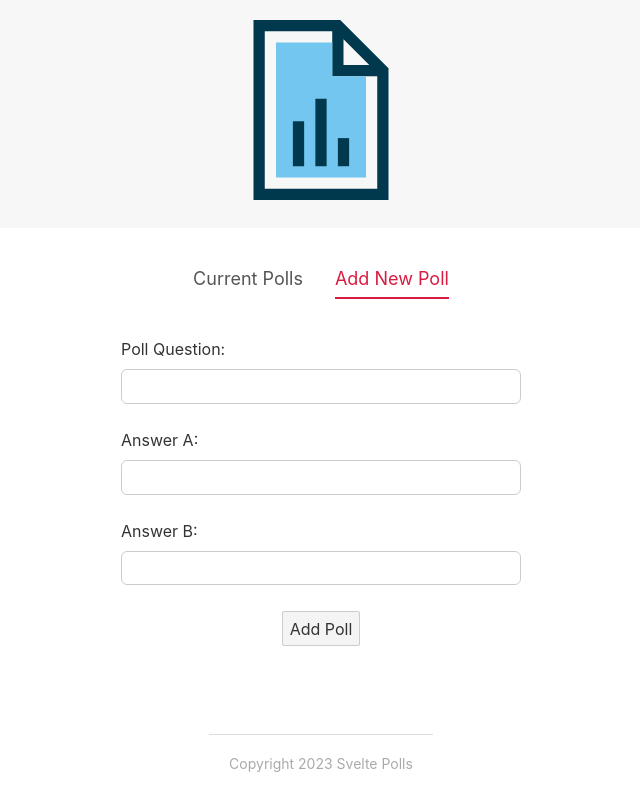
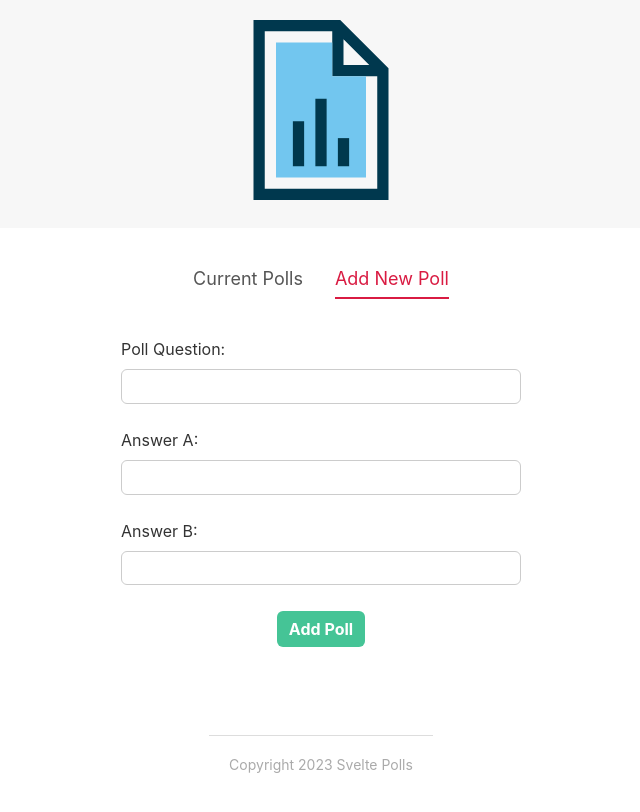
Before and after one commit to julianp950/svelte-polls, a Svelte app: page / in a window 1280 px wide. Both pictures are taken after a click on the item "Add New Poll". Shown: the top 812 px of the page, without its empty margins (319-959 px from the left). Built offline with nearby package versions, Linux system fonts and the light colour scheme.

Commit message:
add custom button component

```diff
--- a/src/components/CreatePollForm.svelte
+++ b/src/components/CreatePollForm.svelte
@@ -1,4 +1,6 @@
 <script>
+  import Button from "../shared/Button.svelte";
+
   let fields = { question: "", answerA: "", answerB: "" };
 
   const submitHandler = () => {
@@ -19,7 +21,7 @@
     <label for="answer-b">Answer B: </label>
     <input type="text" id="answer-b" bind:value={fields.answerB} />
   </div>
-  <button>Add Poll</button>
+  <Button type="secondary" flat={true}>Add Poll</Button>
 </form>
 
 <style>
--- /dev/null
+++ b/src/shared/Button.svelte
@@ -0,0 +1,41 @@
+<script>
+  export let type = "primary";
+  export let flat = false;
+  export let inverse = false;
+</script>
+
+<button class={type} class:flat class:inverse>
+  <slot />
+</button>
+
+<style>
+  button {
+    font-weight: bold;
+    border: 0;
+    border-radius: 6px;
+    padding: 8px 12px;
+    box-shadow: 1px 2px 3px rgba(0, 0, 0, 0.2);
+    cursor: pointer;
+  }
+  .primary {
+    background: #d91b42;
+    color: white;
+  }
+  .secondary {
+    background: #45c496;
+    color: white;
+  }
+  .primary.inverse {
+    border: 2px solid #d91b42;
+    background: white;
+    color: #d91b42;
+  }
+  .secondary.inverse {
+    border: 2px solid #45c496;
+    background: white;
+    color: #45c496;
+  }
+  .flat {
+    box-shadow: none;
+  }
+</style>
```
Also changed, not shown: public/build/bundle.css, public/build/bundle.js, 1 other file (tests, documents, lock files or other folders).
